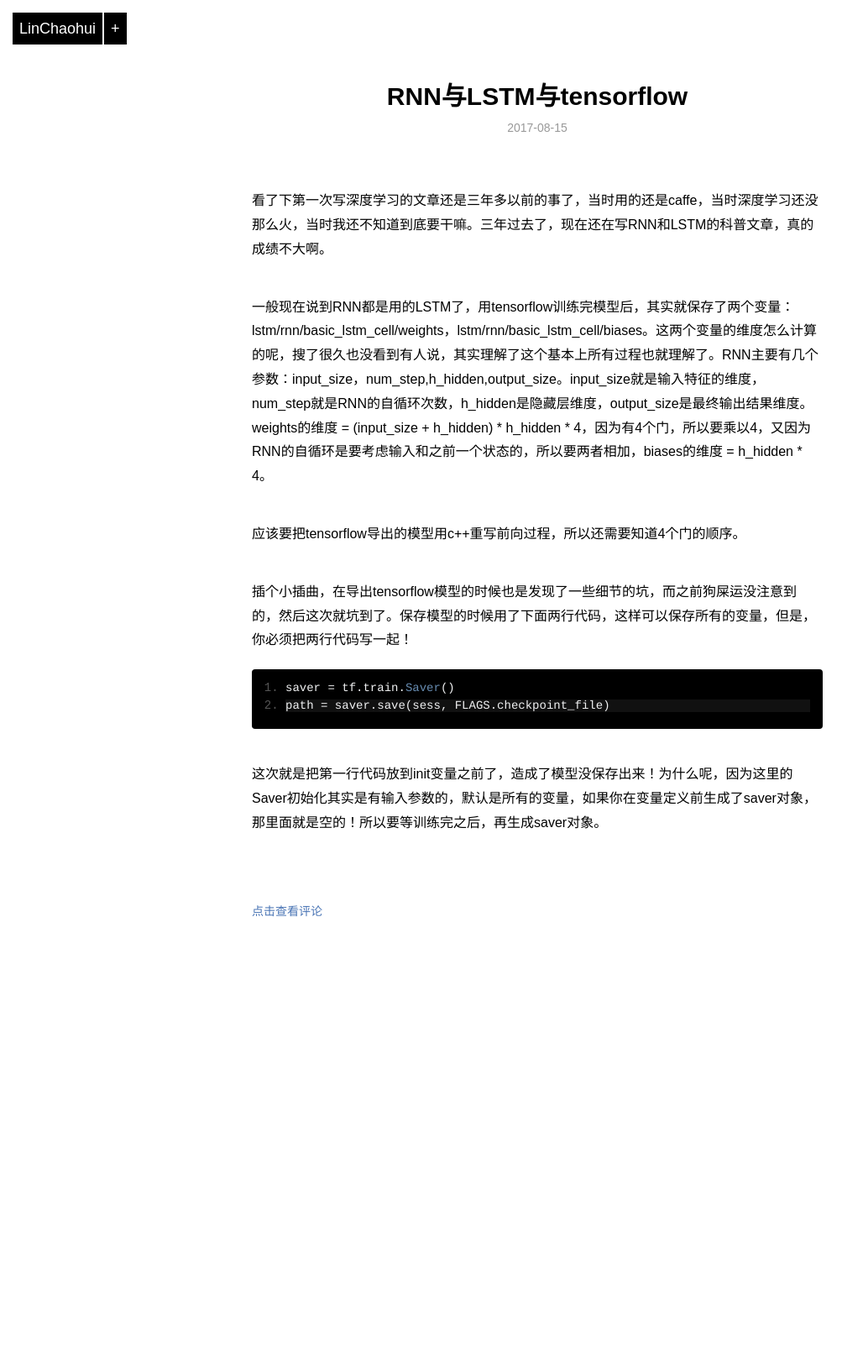
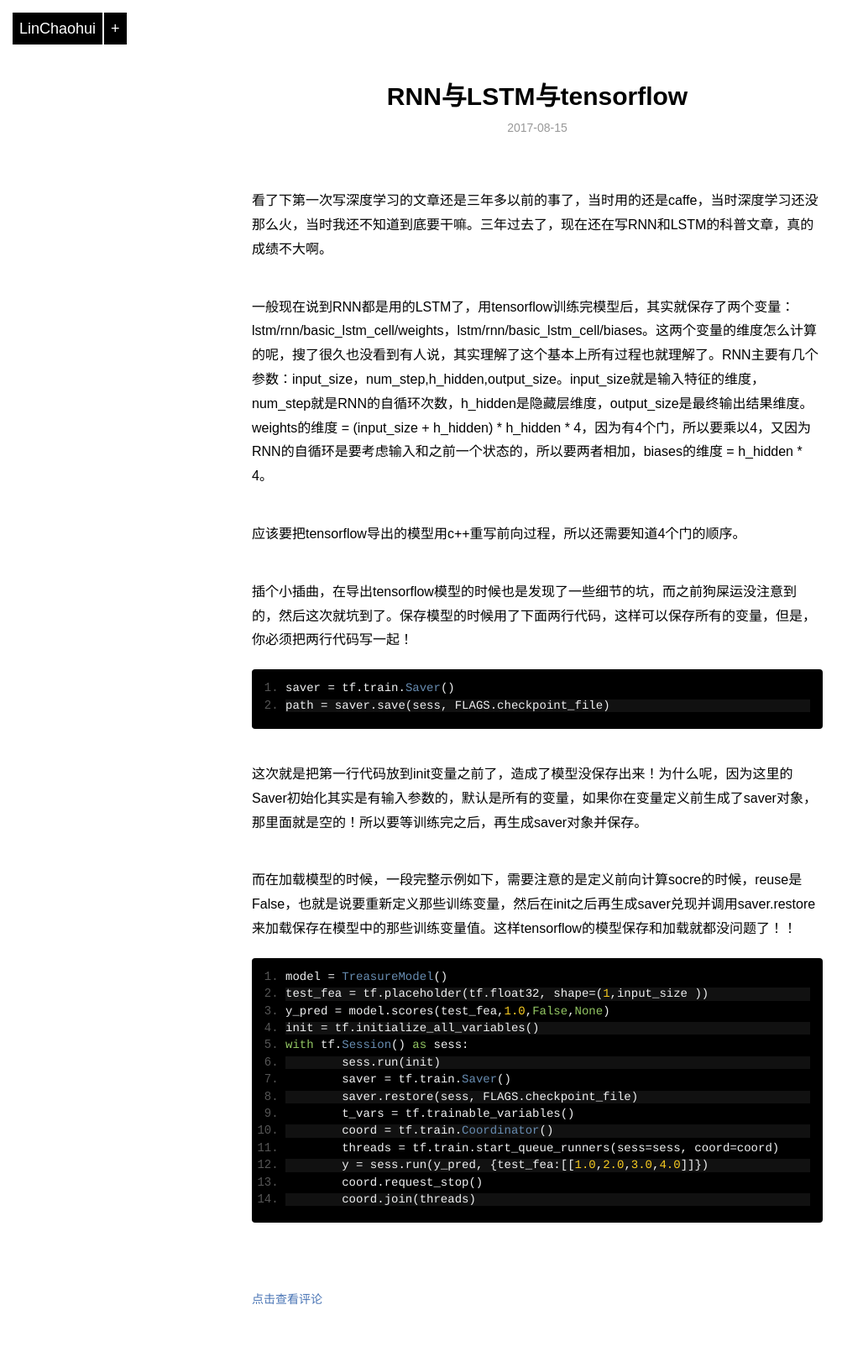
Before and after one commit to chaohui0/chaohui0.github.com, a Jekyll site: the page built from _posts/blog/2017-08-15-rnn-lstm.md, in a window 1280 px wide. Shown: the whole page at 84% size, without its empty margins (0-1028 px from the left). Built offline with Jekyll 4.4.1, drawn with Linux system fonts in a browser that asks for light colours; before the commit the page ends 1154 px from its top, so only the background shows below that; grey boxes are pictures that could not be loaded.

Commit message:
Update 2017-08-15-rnn-lstm.md

```diff
--- a/_posts/blog/2017-08-15-rnn-lstm.md
+++ b/_posts/blog/2017-08-15-rnn-lstm.md
@@ -16,7 +16,24 @@ category: blog
 	saver = tf.train.Saver()
 	path = saver.save(sess, FLAGS.checkpoint_file)
 
-这次就是把第一行代码放到init变量之前了，造成了模型没保存出来！为什么呢，因为这里的Saver初始化其实是有输入参数的，默认是所有的变量，如果你在变量定义前生成了saver对象，那里面就是空的！所以要等训练完之后，再生成saver对象。
+这次就是把第一行代码放到init变量之前了，造成了模型没保存出来！为什么呢，因为这里的Saver初始化其实是有输入参数的，默认是所有的变量，如果你在变量定义前生成了saver对象，那里面就是空的！所以要等训练完之后，再生成saver对象并保存。
+
+而在加载模型的时候，一段完整示例如下，需要注意的是定义前向计算socre的时候，reuse是False，也就是说要重新定义那些训练变量，然后在init之后再生成saver兑现并调用saver.restore来加载保存在模型中的那些训练变量值。这样tensorflow的模型保存和加载就都没问题了！！
+
+	model = TreasureModel()
+	test_fea = tf.placeholder(tf.float32, shape=(1,input_size ))
+	y_pred = model.scores(test_fea,1.0,False,None)
+	init = tf.initialize_all_variables()
+	with tf.Session() as sess:
+		sess.run(init)
+		saver = tf.train.Saver()
+		saver.restore(sess, FLAGS.checkpoint_file)
+		t_vars = tf.trainable_variables()
+		coord = tf.train.Coordinator()
+		threads = tf.train.start_queue_runners(sess=sess, coord=coord)
+		y = sess.run(y_pred, {test_fea:[[1.0,2.0,3.0,4.0]]})
+		coord.request_stop()
+		coord.join(threads)
 
 
 
```
